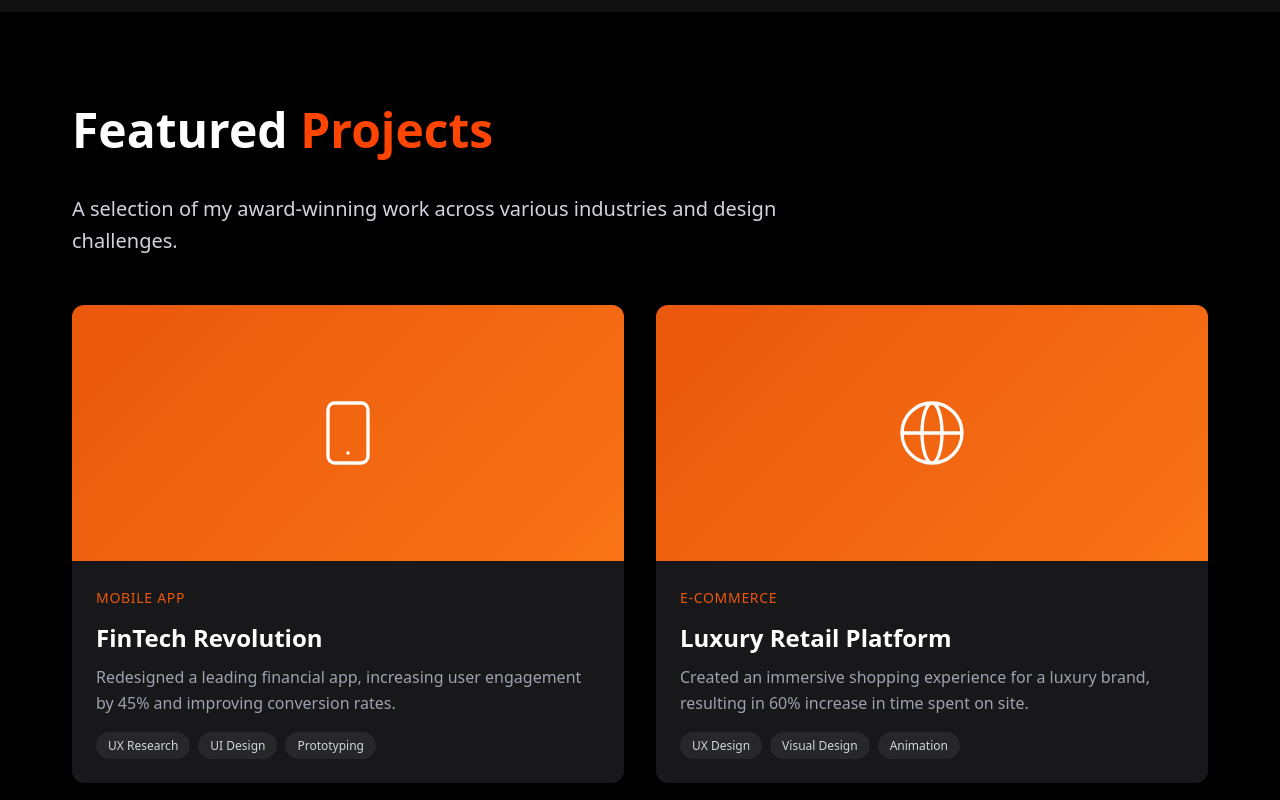
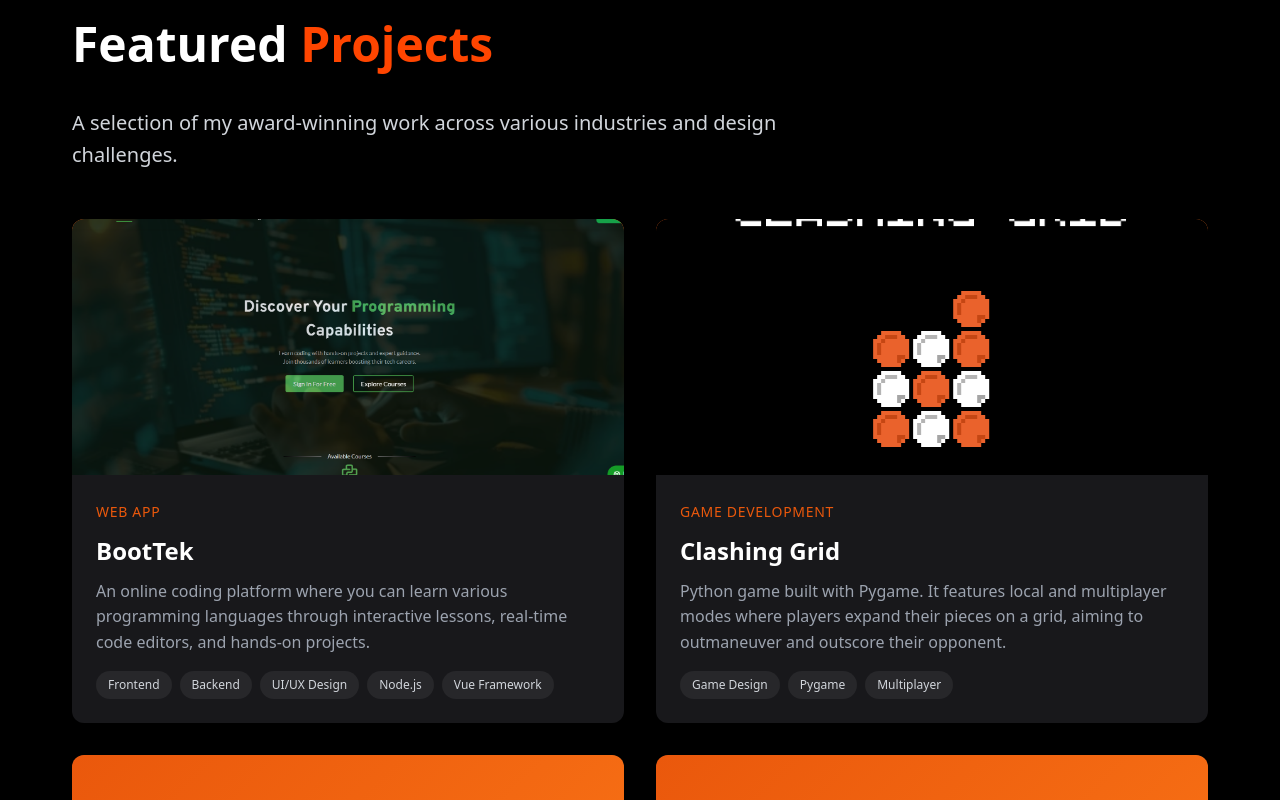
Before and after one commit to Swif7ify/Portfolio, a Vue app: page / in a window 1280 px wide. Shown: the part 1000-1800 px from the top of the page. Built offline with nearby package versions, Linux system fonts and the light colour scheme.

Commit message:
Added 2 projects

```diff
--- a/src/App.vue
+++ b/src/App.vue
@@ -117,7 +117,7 @@ const submitForm = () => {
 			<FloatingShapes />
 			<header class="header">
 				<div class="container">
-					<a href="#" class="logo">DESIGNER</a>
+					<a href="#" class="logo"> Home </a>
 
 					<nav class="nav">
 						<a href="#work" @click="smoothScroll">Work</a>
@@ -236,72 +236,46 @@ const submitForm = () => {
 					<div class="projects-grid">
 						<div class="project-card">
 							<div class="project-image">
-								<svg
-									xmlns="http://www.w3.org/2000/svg"
-									width="80"
-									height="80"
-									viewBox="0 0 24 24"
-									fill="none"
-									stroke="currentColor"
-									stroke-width="1"
-									stroke-linecap="round"
-									stroke-linejoin="round"
-								>
-									<path
-										d="M12 18h.01M8 21h8a2 2 0 002-2V5a2 2 0 00-2-2H8a2 2 0 00-2 2v14a2 2 0 002 2z"
-									></path>
-								</svg>
+								<img src="../public/projects/1.png" />
 							</div>
 							<div class="project-content">
-								<span class="project-category">Mobile App</span>
-								<h3 class="project-title">
-									FinTech Revolution
-								</h3>
+								<span class="project-category">Web App</span>
+								<h3 class="project-title">BootTek</h3>
 								<p class="project-description">
-									Redesigned a leading financial app,
-									increasing user engagement by 45% and
-									improving conversion rates.
+									An online coding platform where you can
+									learn various programming languages through
+									interactive lessons, real-time code editors,
+									and hands-on projects.
 								</p>
 								<div class="project-tags">
-									<span class="tag">UX Research</span>
-									<span class="tag">UI Design</span>
-									<span class="tag">Prototyping</span>
+									<span class="tag">Frontend</span>
+									<span class="tag">Backend</span>
+									<span class="tag">UI/UX Design</span>
+									<span class="tag">Node.js</span>
+									<span class="tag">Vue Framework</span>
 								</div>
 							</div>
 						</div>
 
 						<div class="project-card">
 							<div class="project-image">
-								<svg
-									xmlns="http://www.w3.org/2000/svg"
-									width="80"
-									height="80"
-									viewBox="0 0 24 24"
-									fill="none"
-									stroke="currentColor"
-									stroke-width="1"
-									stroke-linecap="round"
-									stroke-linejoin="round"
-								>
-									<path
-										d="M21 12a9 9 0 01-9 9m9-9a9 9 0 00-9-9m9 9H3m9 9a9 9 0 01-9-9m9 9c1.657 0 3-4.03 3-9s-1.343-9-3-9m0 18c-1.657 0-3-4.03-3-9s1.343-9 3-9m-9 9a9 9 0 019-9"
-									></path>
-								</svg>
+								<img src="../public/projects/2.png" />
 							</div>
 							<div class="project-content">
-								<span class="project-category">E-commerce</span>
-								<h3 class="project-title">
-									Luxury Retail Platform
-								</h3>
+								<span class="project-category"
+									>Game Development</span
+								>
+								<h3 class="project-title">Clashing Grid</h3>
 								<p class="project-description">
-									Created an immersive shopping experience for
-									a luxury brand, resulting in 60% increase in
-									time spent on site.
+									Python game built with Pygame. It features
+									local and multiplayer modes where players
+									expand their pieces on a grid, aiming to
+									outmaneuver and outscore their opponent.
 								</p>
 								<div class="project-tags">
-									<span class="tag">UX Design</span>
-									<span class="tag">Visual Design</span>
-									<span class="tag">Animation</span>
+									<span class="tag">Game Design</span>
+									<span class="tag">Pygame</span>
+									<span class="tag">Multiplayer</span>
 								</div>
 							</div>
 						</div>
--- a/src/assets/app.css
+++ b/src/assets/app.css
@@ -55,6 +55,11 @@
 /* Header */
 .header {
 	padding: 24px 0;
+	position: fixed;
+	top: 0;
+	width: 100%;
+	z-index: 1000;
+	background-color: rgba(17, 17, 17, 0.9);
 }
 
 .header .container {
@@ -238,6 +243,14 @@
 	align-items: center;
 	justify-content: center;
 	color: white;
+	overflow: hidden;
+}
+
+.project-image img {
+	max-width: 100%;
+	height: auto;
+	transition: transform 0.3s ease;
+	transform: scale(1.08);
 }
 
 .project-content {
```
Also changed, not shown: public/Projects/1.png (added), public/Projects/2.png (added).
